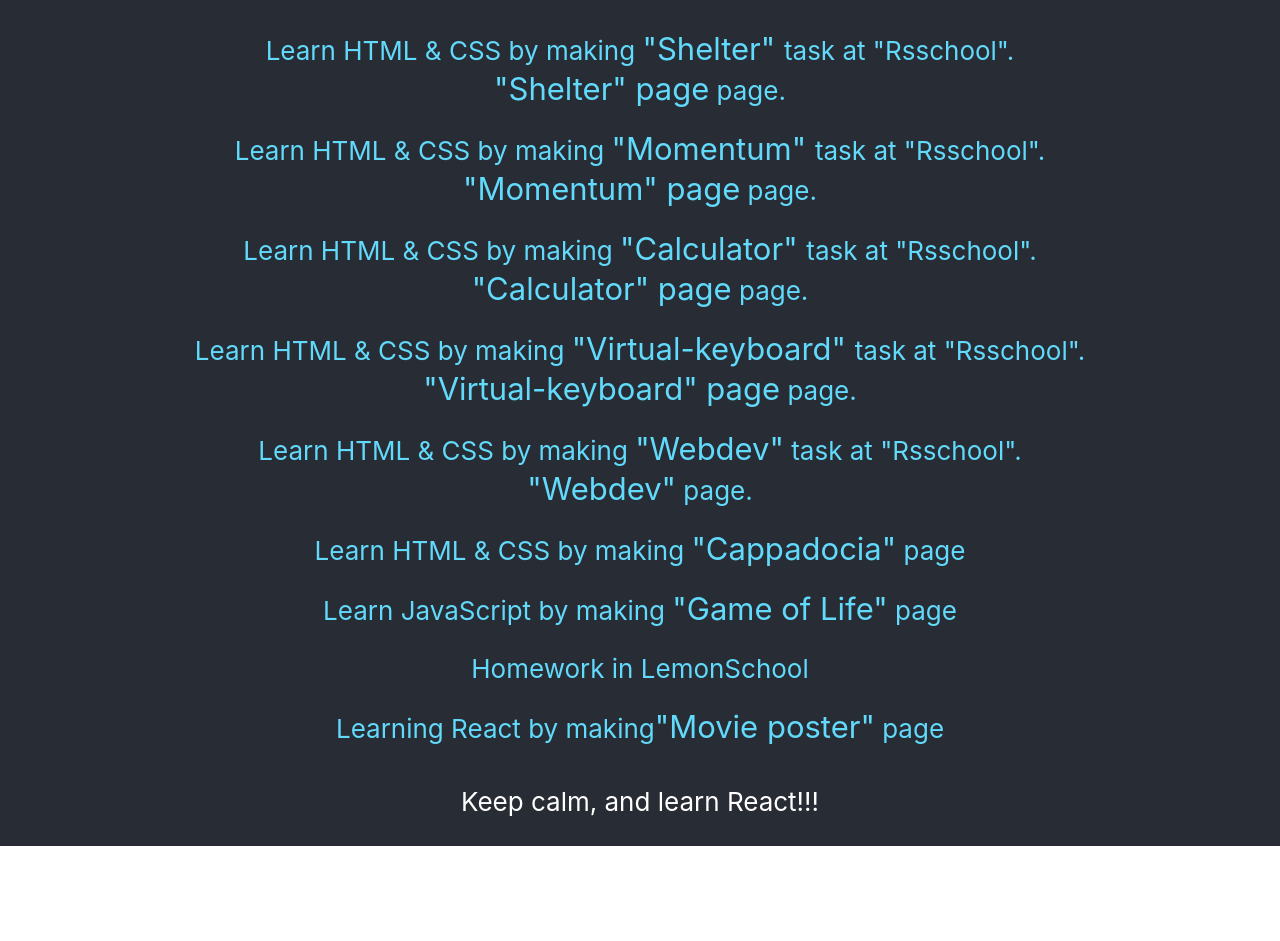
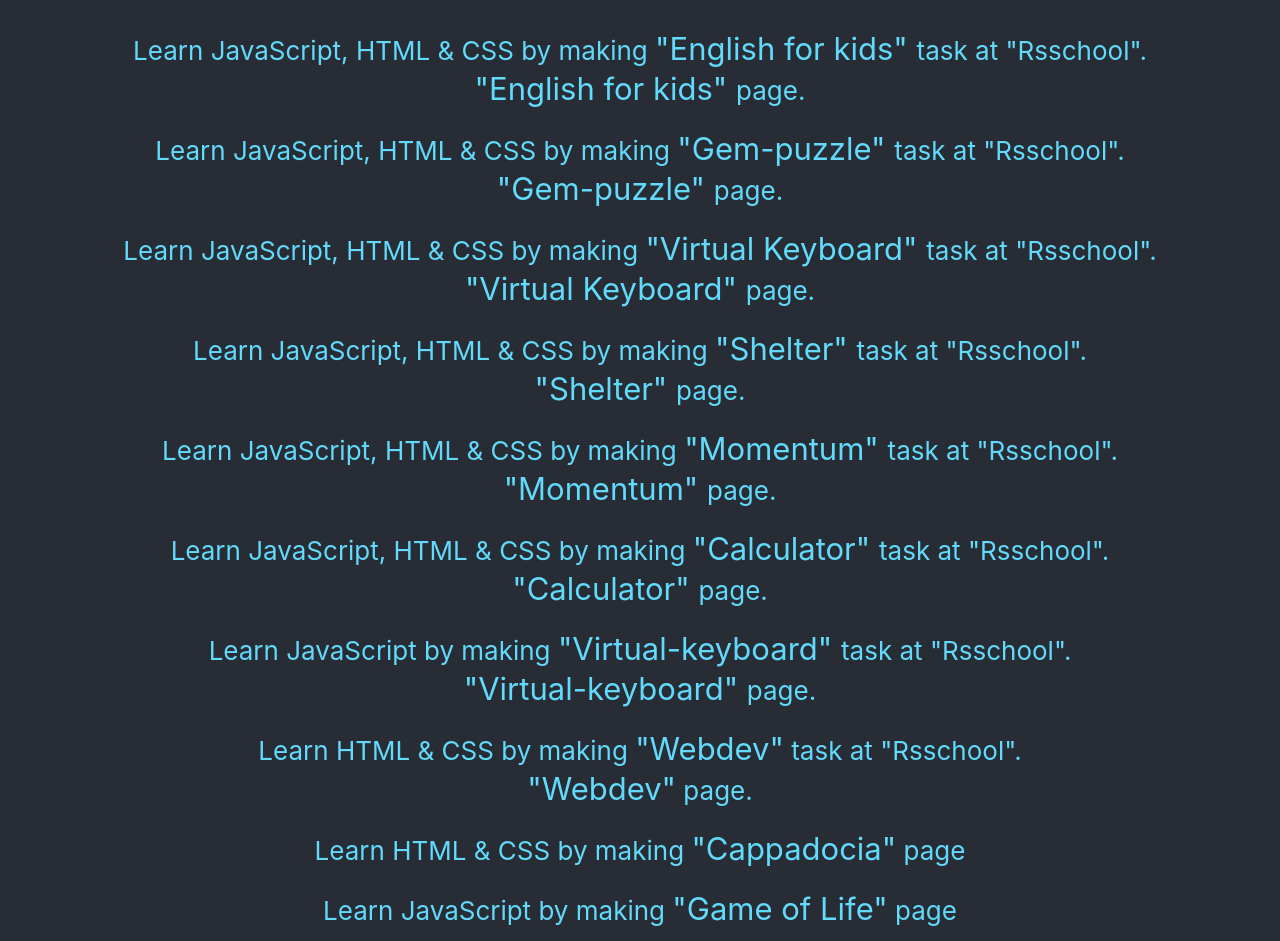
Before and after one commit to PechPavlo/personal-website, a React (Create React App) app: page / in a window 1280 px wide. Shown: the part 982-1923 px from the top of the page. Before the commit the page ends 1828 px from the top, so only its background shows below. Built offline with nearby package versions, Linux system fonts and the light colour scheme.

Commit message:
feat: add some link

```diff
--- a/src/components/App.js
+++ b/src/components/App.js
@@ -38,11 +38,59 @@
 
         <a
           className="App-link"
+          href="https://github.com/PechPavlo/tasks/blob/master/tasks/rslang/english-for-kids-translated.md"
+          target="_blank"
+          rel="noopener noreferrer"
+        >
+          Learn JavaScript, HTML & CSS by making <span>"English for kids"  </span> task at "Rsschool".
+        </a>
+        <a
+          className="App-link last"
+          href="https://rolling-scopes-school.github.io/pechpavlo-JS2020Q3/english-for-kids/"
+          target="_blank"
+          rel="noopener noreferrer"
+        >
+          <span>"English for kids"  </span> page.
+        </a>
+        <a
+          className="App-link"
+          href="https://github.com/PechPavlo/tasks/blob/master/tasks/gem-pazzle/codejam-the-gem-puzzle.md"
+          target="_blank"
+          rel="noopener noreferrer"
+        >
+          Learn JavaScript, HTML & CSS by making <span>"Gem-puzzle"  </span> task at "Rsschool".
+        </a>
+        <a
+          className="App-link last"
+          href="https://rolling-scopes-school.github.io/pechpavlo-JS2020Q3/gem-puzzle/"
+          target="_blank"
+          rel="noopener noreferrer"
+        >
+          <span>"Gem-puzzle"  </span> page.
+        </a>
+        <a
+          className="App-link"
+          href="https://github.com/PechPavlo/tasks/blob/master/tasks/virtual-keyboard/virtual-keyboard-en.md"
+          target="_blank"
+          rel="noopener noreferrer"
+        >
+          Learn JavaScript, HTML & CSS by making <span>"Virtual Keyboard"  </span> task at "Rsschool".
+        </a>
+        <a
+          className="App-link last"
+          href="https://rolling-scopes-school.github.io/pechpavlo-JS2020Q3/virtual-keyboard/"
+          target="_blank"
+          rel="noopener noreferrer"
+        >
+          <span>"Virtual Keyboard"  </span> page.
+        </a>
+        <a
+          className="App-link"
           href="https://github.com/PechPavlo/tasks/blob/master/tasks/markups/level-2/shelter/shelter-cross-check-ru.md"
           target="_blank"
           rel="noopener noreferrer"
         >
-          Learn HTML & CSS by making <span>"Shelter"  </span> task at "Rsschool".
+          Learn JavaScript, HTML & CSS by making <span>"Shelter"  </span> task at "Rsschool".
         </a>
         <a
           className="App-link last"
@@ -50,7 +98,7 @@
           target="_blank"
           rel="noopener noreferrer"
         >
-          <span>"Shelter"  page</span> page.
+          <span>"Shelter"  </span> page.
         </a>
         <a
           className="App-link"
@@ -58,7 +106,7 @@
           target="_blank"
           rel="noopener noreferrer"
         >
-          Learn HTML & CSS by making <span>"Momentum"  </span> task at "Rsschool".
+          Learn JavaScript, HTML & CSS by making <span>"Momentum"  </span> task at "Rsschool".
         </a>
         <a
           className="App-link last"
@@ -66,7 +114,7 @@
           target="_blank"
           rel="noopener noreferrer"
         >
-          <span>"Momentum"  page</span> page.
+          <span>"Momentum"  </span> page.
         </a>
         <a
           className="App-link"
@@ -74,7 +122,7 @@
           target="_blank"
           rel="noopener noreferrer"
         >
-          Learn HTML & CSS by making <span>"Calculator"  </span> task at "Rsschool".
+          Learn JavaScript, HTML & CSS by making <span>"Calculator"  </span> task at "Rsschool".
         </a>
         <a
           className="App-link last"
@@ -82,7 +130,7 @@
           target="_blank"
           rel="noopener noreferrer"
         >
-          <span>"Calculator"  page</span> page.
+          <span>"Calculator"  </span> page.
         </a>
         <a
           className="App-link"
@@ -90,7 +138,7 @@
           target="_blank"
           rel="noopener noreferrer"
         >
-          Learn HTML & CSS by making <span>"Virtual-keyboard"  </span> task at "Rsschool".
+          Learn JavaScript  by making <span>"Virtual-keyboard"  </span> task at "Rsschool".
         </a>
         <a
           className="App-link last"
@@ -98,7 +146,7 @@
           target="_blank"
           rel="noopener noreferrer"
         >
-          <span>"Virtual-keyboard"  page</span> page.
+          <span>"Virtual-keyboard"  </span> page.
         </a>
 
         <a
@@ -134,7 +182,7 @@
           Learn JavaScript by making <span>
             "Game of Life"</span> page
         </a>
-        <a
+        {/* <a
           className="App-link last"
           href="https://pechpavlo.github.io/HomeWork-9/"
           target="_blank"
@@ -151,7 +199,7 @@
           Learning React by making<span>
             "Movie poster"</span> page
         </a>
-        <p>Keep calm, and learn React!!!</p>
+        <p>Keep calm, and learn React!!!</p> */}
       </section>
     </div>
   );
```
